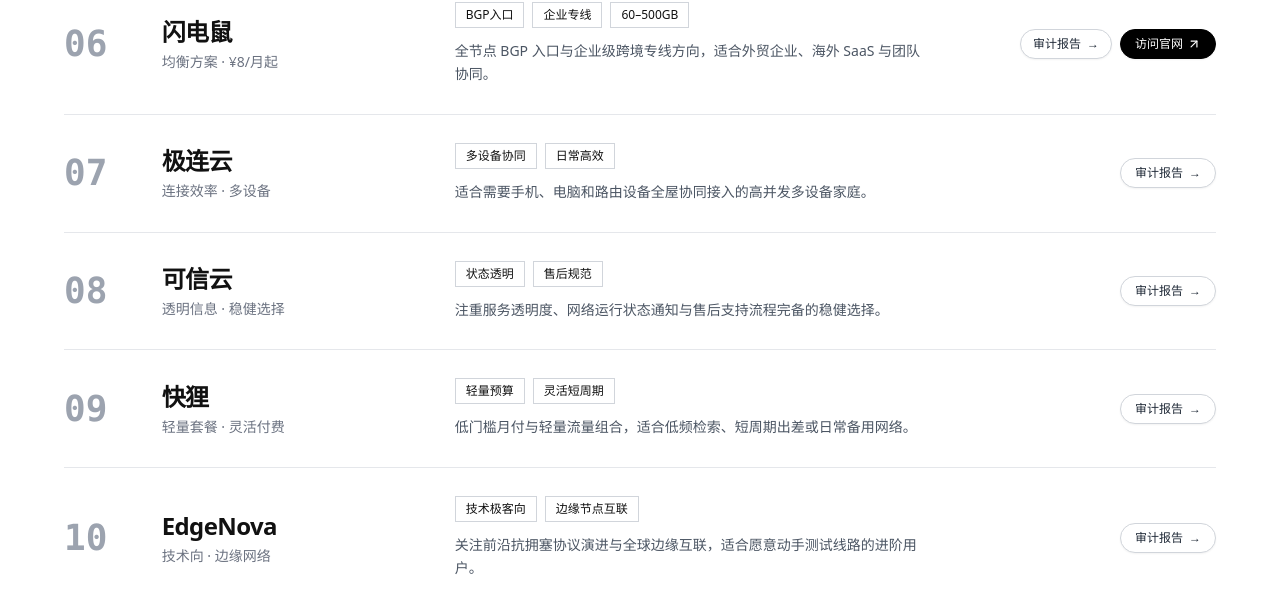
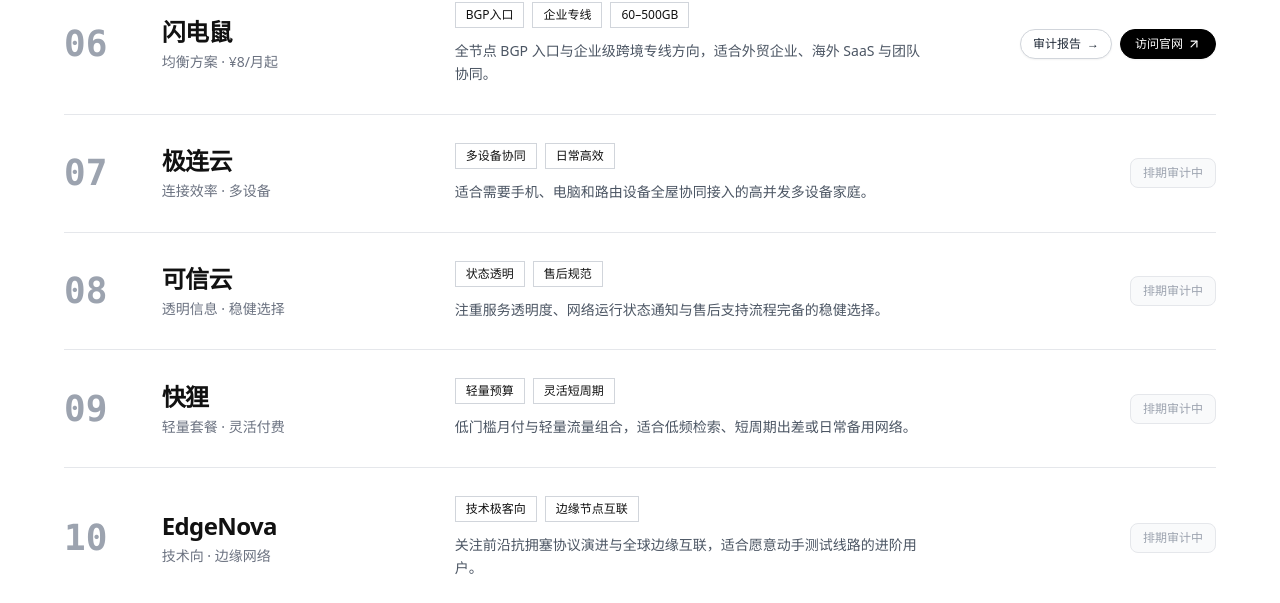
Before and after one commit to mofan9625-bit/tiyunshe, a website: page airports.html in a window 1280 px wide. Shown: the part 1410-2013 px from the top of the page. Drawn offline with nearby package versions, Linux system fonts and the light colour scheme.

Commit message:
fix(airports): 调整 07-10 品牌审计报告按钮为置灰排期审计中状态

```diff
--- a/airports.html
+++ b/airports.html
@@ -385,10 +385,9 @@
             <p class="mt-3 text-sm leading-relaxed text-gray-600">适合需要手机、电脑和路由设备全屋协同接入的高并发多设备家庭。</p>
           </div>
           <div class="flex flex-wrap items-center justify-start gap-2 text-xs md:col-span-3 md:justify-end">
-            <a href="article.html?post=proxy-client-platform-comparison" class="inline-flex items-center gap-1.5 rounded-full border border-gray-300 bg-white px-3.5 py-1.5 font-medium text-gray-800 transition-colors hover:border-black hover:bg-gray-100 hover:text-black shadow-sm" title="阅读全平台客户端选型对比">
-              <span>审计报告</span>
-              <span aria-hidden="true">→</span>
-            </a>
+            <span class="inline-flex items-center rounded-lg border border-gray-200 bg-gray-50 px-3 py-1.5 text-xs font-medium text-gray-400 cursor-not-allowed select-none">
+              排期审计中
+            </span>
           </div>
         </article>
 
@@ -409,10 +408,9 @@
             <p class="mt-3 text-sm leading-relaxed text-gray-600">注重服务透明度、网络运行状态通知与售后支持流程完备的稳健选择。</p>
           </div>
           <div class="flex flex-wrap items-center justify-start gap-2 text-xs md:col-span-3 md:justify-end">
-            <a href="article.html?post=service-privacy-visibility-analysis" class="inline-flex items-center gap-1.5 rounded-full border border-gray-300 bg-white px-3.5 py-1.5 font-medium text-gray-800 transition-colors hover:border-black hover:bg-gray-100 hover:text-black shadow-sm" title="阅读隐私安全与服务透明度审计">
-              <span>审计报告</span>
-              <span aria-hidden="true">→</span>
-            </a>
+            <span class="inline-flex items-center rounded-lg border border-gray-200 bg-gray-50 px-3 py-1.5 text-xs font-medium text-gray-400 cursor-not-allowed select-none">
+              排期审计中
+            </span>
           </div>
         </article>
 
@@ -433,10 +431,9 @@
             <p class="mt-3 text-sm leading-relaxed text-gray-600">低门槛月付与轻量流量组合，适合低频检索、短周期出差或日常备用网络。</p>
           </div>
           <div class="flex flex-wrap items-center justify-start gap-2 text-xs md:col-span-3 md:justify-end">
-            <a href="article.html?post=budget-nodes-under-10" class="inline-flex items-center gap-1.5 rounded-full border border-gray-300 bg-white px-3.5 py-1.5 font-medium text-gray-800 transition-colors hover:border-black hover:bg-gray-100 hover:text-black shadow-sm" title="阅读平价高性价比节点实测">
-              <span>审计报告</span>
-              <span aria-hidden="true">→</span>
-            </a>
+            <span class="inline-flex items-center rounded-lg border border-gray-200 bg-gray-50 px-3 py-1.5 text-xs font-medium text-gray-400 cursor-not-allowed select-none">
+              排期审计中
+            </span>
           </div>
         </article>
 
@@ -457,10 +454,9 @@
             <p class="mt-3 text-sm leading-relaxed text-gray-600">关注前沿抗拥塞协议演进与全球边缘互联，适合愿意动手测试线路的进阶用户。</p>
           </div>
           <div class="flex flex-wrap items-center justify-start gap-2 text-xs md:col-span-3 md:justify-end">
-            <a href="article.html?post=hysteria2-lossy-network-analysis" class="inline-flex items-center gap-1.5 rounded-full border border-gray-300 bg-white px-3.5 py-1.5 font-medium text-gray-800 transition-colors hover:border-black hover:bg-gray-100 hover:text-black shadow-sm" title="阅读抗丢包协议深度解析">
-              <span>审计报告</span>
-              <span aria-hidden="true">→</span>
-            </a>
+            <span class="inline-flex items-center rounded-lg border border-gray-200 bg-gray-50 px-3 py-1.5 text-xs font-medium text-gray-400 cursor-not-allowed select-none">
+              排期审计中
+            </span>
           </div>
         </article>
       </div>
@@ -485,8 +481,8 @@
     // 1. 整行空白区域与品牌名称点击交互：优先跳转站内深度评测内链
     document.querySelectorAll('main article.brand-row').forEach((row) => {
       row.addEventListener('click', (event) => {
-        // 如果点击的是具体链接或按钮，交由该链接自身处理（如访问官网链接）
-        if (event.target.closest('a, button')) return;
+        // 如果点击的是具体链接或按钮，或不可点击的置灰标签，交由自身处理/不跳转
+        if (event.target.closest('a, button, .cursor-not-allowed')) return;
         const articleUrl = row.dataset.articleUrl;
         if (articleUrl) {
           window.location.href = articleUrl;
```
